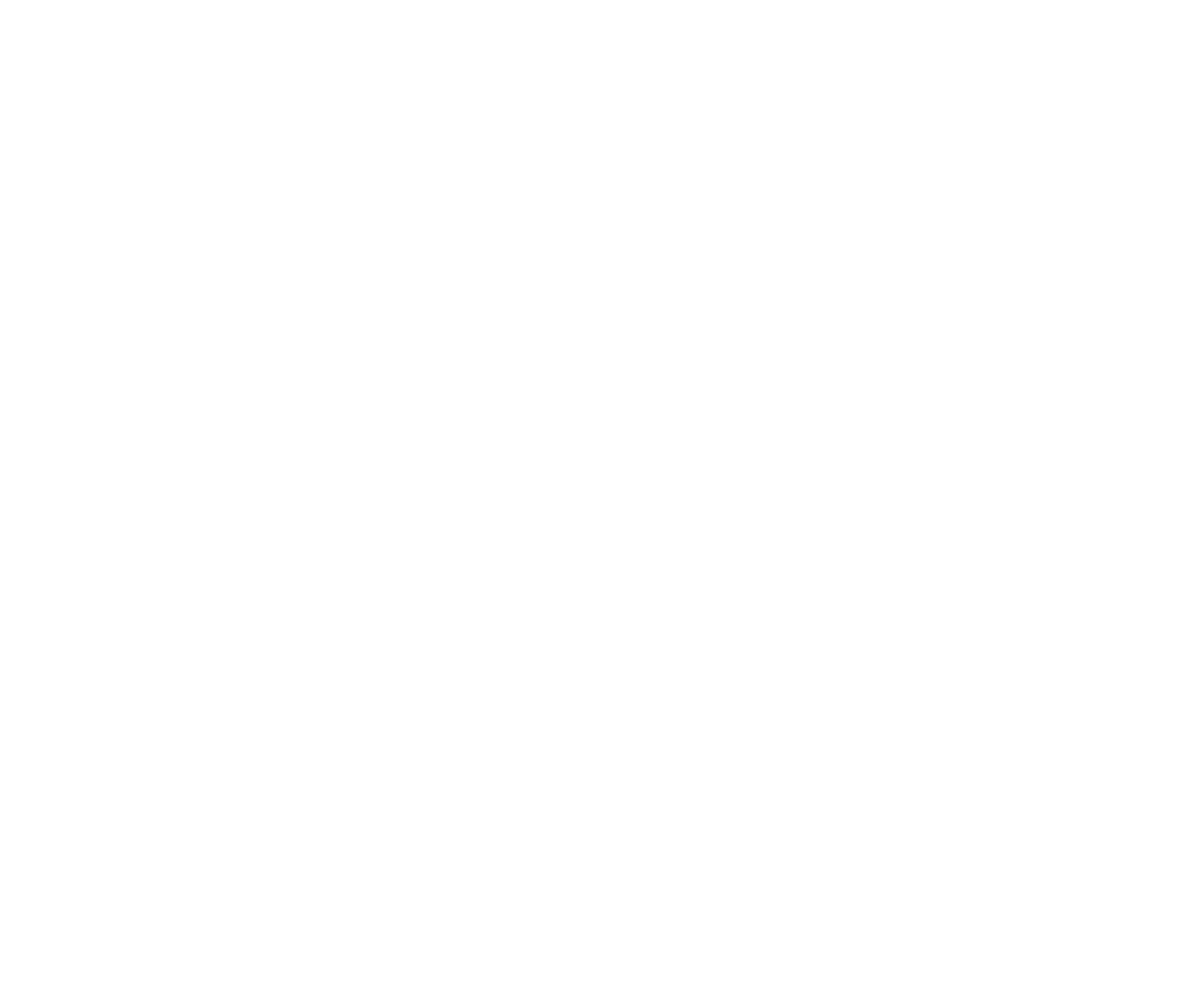
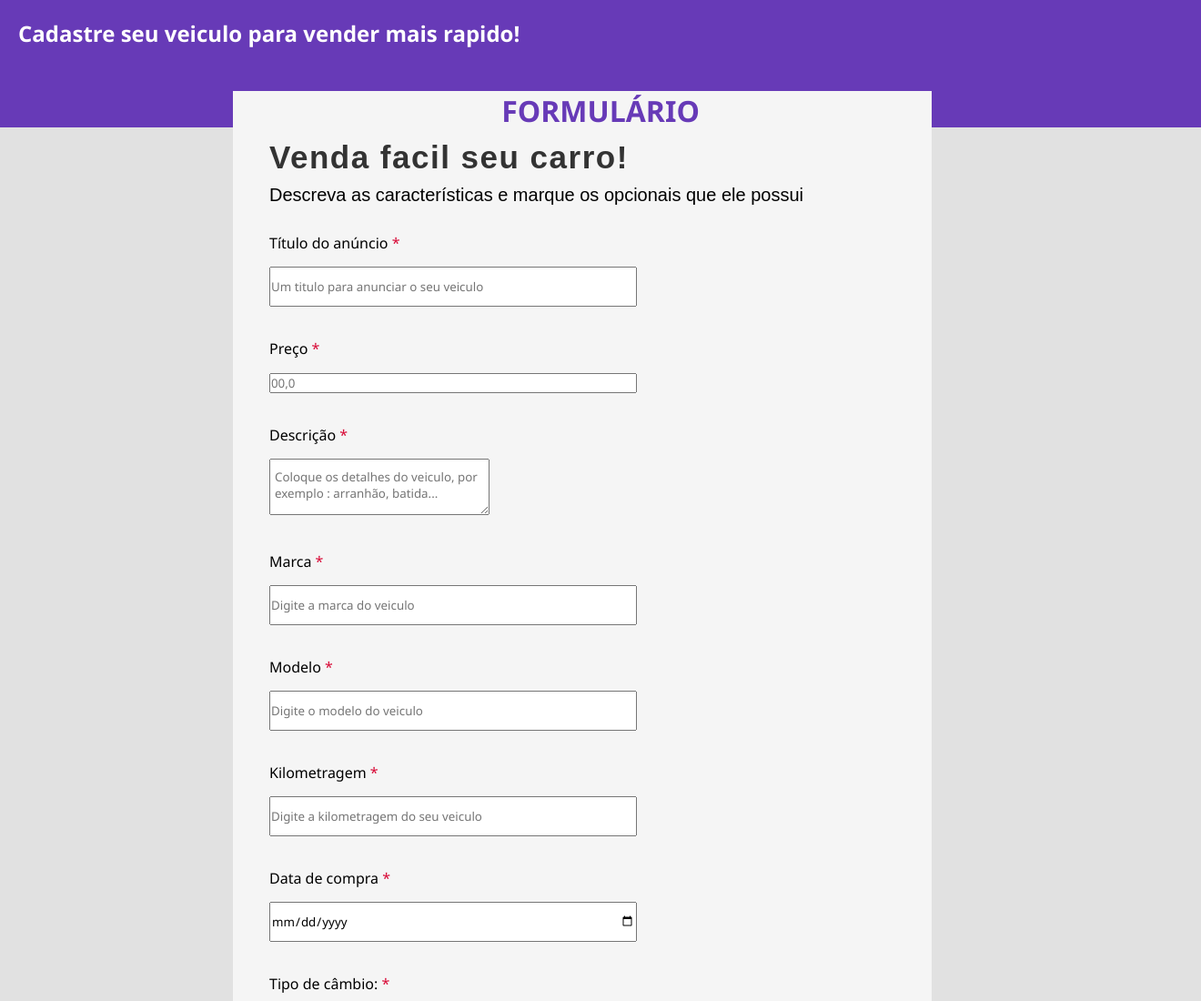
Before and after one commit to FabianoR16/teste, a plain HTML site: page index.html in a window 1280 px wide. Shown: the top 1100 px of the page at 91% size, 1320 px wide, since content can reach past the window. Before the commit the page ends 800 px from the top, so only its background shows below. Drawn offline with Linux system fonts and the light colour scheme.

Commit message:
Add files via upload

```diff
--- a/index.html
+++ b/index.html
@@ -1,11 +1,98 @@
 <!DOCTYPE html>
 <html lang="pt-br">
+
 <head>
     <meta charset="UTF-8">
     <meta name="viewport" content="width=device-width, initial-scale=1.0">
-    <title>Document</title>
+    <title>Projeto com Formulario</title>
+    <link rel="stylesheet" href="style.css">
 </head>
+
 <body>
+    <header>
+        <h2>Cadastre seu veiculo para vender mais rapido!</h2>
+    </header>
+    <main>
+        <div>
+            <h1>FORMULÁRIO</h1>
+            <h2 class="h2-main">Venda facil seu carro!</h2>
+            <p class="p-main">Descreva as características e marque os opcionais que ele possui</p>
+            <form action="">
+                <div class="box-input">
+                   <p>Título do anúncio  <span class="required-field">*</span></p> <input  type="text" class="block" id="titulo"
+                   placeholder="Um titulo para anunciar o seu veiculo" required>
+                </div>
+                <div class="box-input">
+                    <p for="preco">Preço  <span class="required-field">*</span></p> <input type="number" id="preco" placeholder="00,0" required>
+                </div>
+                <div class="box-input">
+                    <p for="descricao">Descrição  <span class="required-field">*</span></p>
+                    <textarea name="descricao" class="block" id="descricao"
+                        placeholder="Coloque os detalhes do veiculo, por exemplo : arranhão, batida..." required></textarea>
+                </div>
+                <div class="box-input">
+                    <p for="marca">Marca  <span class="required-field">*</span></p> <input type="text" class="block" placeholder="Digite a marca do veiculo"
+                       required id="marca">
+                </div>
+                <div class="box-input">
+                    <p for="modelo">Modelo  <span class="required-field">*</span></p> <input type="text" class="block"
+                        placeholder="Digite o modelo do veiculo" id="veiculo" required>
+                </div>
+                <div class="box-input">
+                    <p for="km">Kilometragem  <span class="required-field">*</span></p> <input type="number" class="block"
+                        placeholder="Digite a kilometragem do seu veiculo" id="km" required>
+                </div>
+                <div class="box-input">
+                    <p for="dt-compra">Data de compra  <span class="required-field">*</span></p> <input type="date" class="block"
+                        placeholder="Data de compra" required id="dt-compra">
+                </div>
+                <div class="box-input alin">
+                   <p>Tipo de câmbio: <span class="required-field">*</span></p> <input type="radio" id="manual"
+                        name="gear" required />
+                    <p for="manual">Manual</p> <input type="radio" id="auto" name="gear" />
+                    <p for="auto">Automático</p>
+                </div>
+                <div class="optional-box ">
+                   <label>Opcionais</label>
+                    <ul class="optional-list">
+                        <li> <input type="checkbox" id="airbag" name="optional[]" value="airbag" />
+                            <label for="airbag">Airbag</label>
+                        </li>
+                        <li> <input type="checkbox" id="alarm" name="optional[]" value="alarm" />
+                            <label for="alarm">Alarme</label>
+                        </li>
+                        <li> <input type="checkbox" id="ac" name="optional[]" value="ac" />
+                            <label for="ac">Ar Condicionado</label>
+                        </li>
+                        <li> <input type="checkbox" id="reverse_camera" name="optional[]" value="reverse_camera" />
+                            <label for="reverse_camera">Câmera de Ré</label>
+                        </li>
 
+                </div>
+                <div class="optional-box ">
+                    <ul class="optional-list">
+                        <li> <input type="checkbox" id="lane_assist" name="optional[]" value="lane_assist" />
+                            <label for="lane_assist">Assistente de Pista</label>
+                        </li>
+                        <li> <input type="checkbox" id="keyless" name="optional[]" value="keyless" />
+                            <label for="keyless">Partida Keyless</label>
+                        </li>
+                        <li> <input type="checkbox" id="smartphone" name="optional[]" value="smartphone" />
+                            <label for="smartphone">Integração com Celular</label>
+                        </li>
+                        <li> <input type="checkbox" id="leather_seat" name="optional[]" value="leather_seat" />
+                            <label for="leather_seat">Banco de Couro</label>
+                        </li>
+                    </ul>
+                </div>
+                <div class="box-input">
+                   <label>Fotos do veiculo *</label> <input type="file" class="block" placeholder="Escolher arquivo" multiple
+                        accept="image/png, image/jpg" id="images" name="images" required>
+                   <label>obs: aceita apenas imagens png e jpg.</label>
+                </div> <input type="submit" name="enviar" id="enviar">
+            </form>
+        </div>
+    </main>
 </body>
+
 </html>
--- /dev/null
+++ b/style.css
@@ -0,0 +1,130 @@
+* {
+    margin: 0 auto;
+    padding: 0;
+    font-family: 'Segoe UI', Tahoma, Geneva, Verdana, sans-serif;
+}
+
+body {
+  background-color: #e1e1e1;
+}
+
+header {
+    width: 100%;
+    height: 100px;
+    padding: 20px;
+    background-color: #673ab7;
+    color: white;
+}
+
+
+main {
+    width: 60%;
+    height: 1500px;
+    background-color: whitesmoke;
+    position: relative;
+    top: -50px;
+}
+
+div {
+    position: relative;
+    left: 20px;
+}
+
+h1 {
+    text-align: center;
+    color: #673ab7;
+    margin: 10px;
+}
+
+.h2-main {
+    position: relative;
+    left: 20px;
+    font-size: 35px;
+    font-family: Arial, Helvetica, sans-serif;
+    letter-spacing: 1.5px;
+    margin-bottom: 10px;
+    color: #333;
+}
+
+.p-main {
+    position: relative;
+    left: 20px;
+    margin-bottom: 30px;
+    font-size: 20px;
+    font-family: Arial, Helvetica, sans-serif;
+}
+
+.box-input {
+    margin-bottom: 35px;
+    display: block;
+}
+
+.alin{
+    margin-top: 30px;
+}
+
+
+
+.box-input p {
+    margin-bottom: 15px;
+
+}
+
+.block {
+    width: 30%;
+    height: 40px;
+    display: inline-block;
+}
+
+.optional-box {
+    display: inline-block;
+    margin: 0 30px 30px 0;
+}
+
+.optional-list li {
+    list-style: none;
+    margin-bottom: 5px;
+    width: 200px;
+}
+
+
+input[type="text"],
+input[type="number"],
+input[type="date"],
+input[type="file"],
+textarea {
+  width: 400px;
+}
+
+textarea {
+  padding: 10px 5px;
+}
+
+.required-field {
+  color: #d80835;
+}
+
+#enviar{
+    padding: 20px;
+    padding-left: 60px;
+    padding-right: 60px;
+    font-size: 15px;
+    background-color: #673ab7;
+    color: white;
+    text-transform: uppercase;
+    border: 2px solid transparent;
+    cursor: pointer;
+     transition: 0.5s;
+}
+
+#enviar:hover{
+    background-color: white;
+    border: 2px solid #673ab7;
+    color: black;
+}
+
+@media only screen and (max-width:600px) {
+    main{
+        width: 100%;
+    }
+}
```
